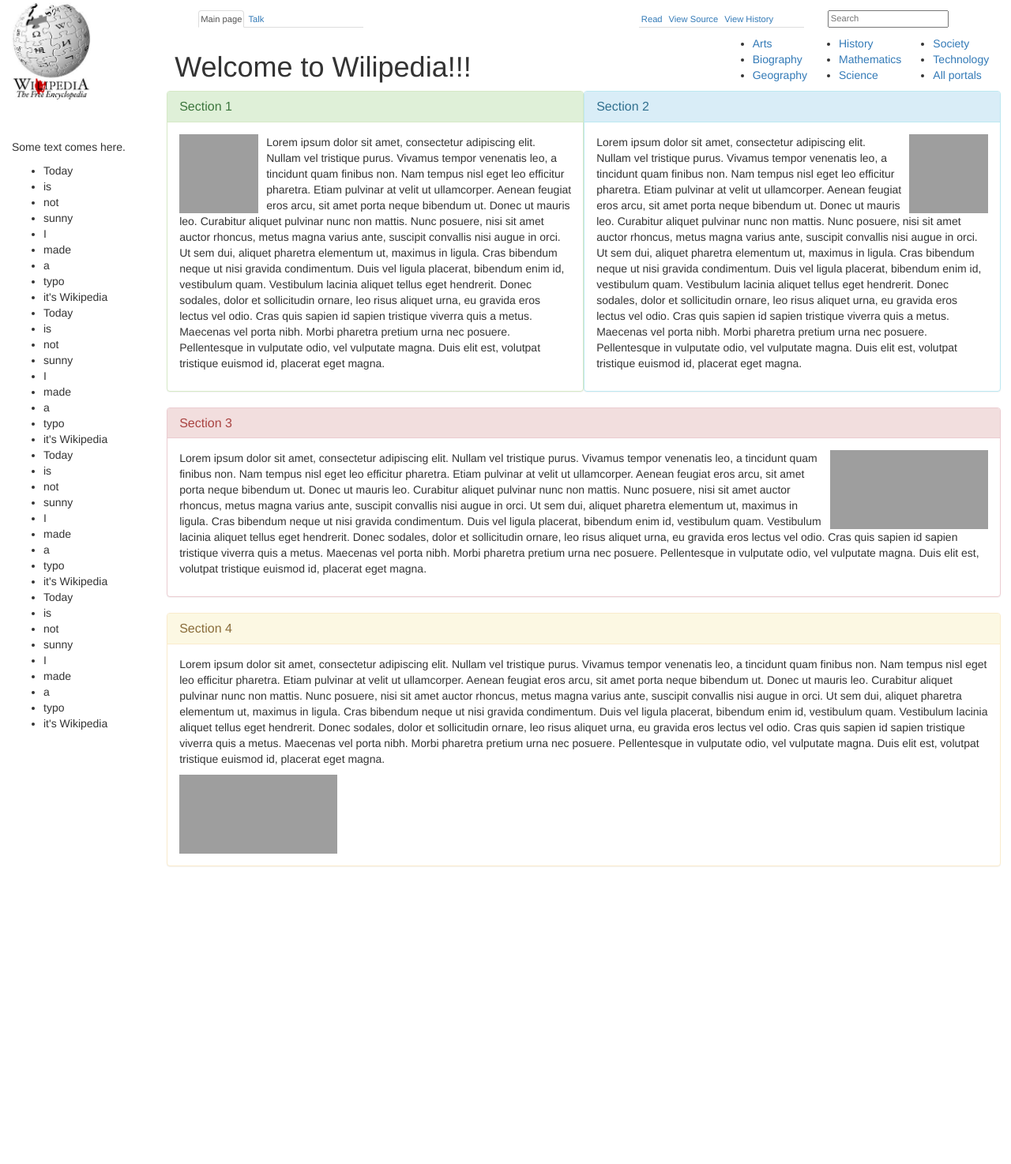
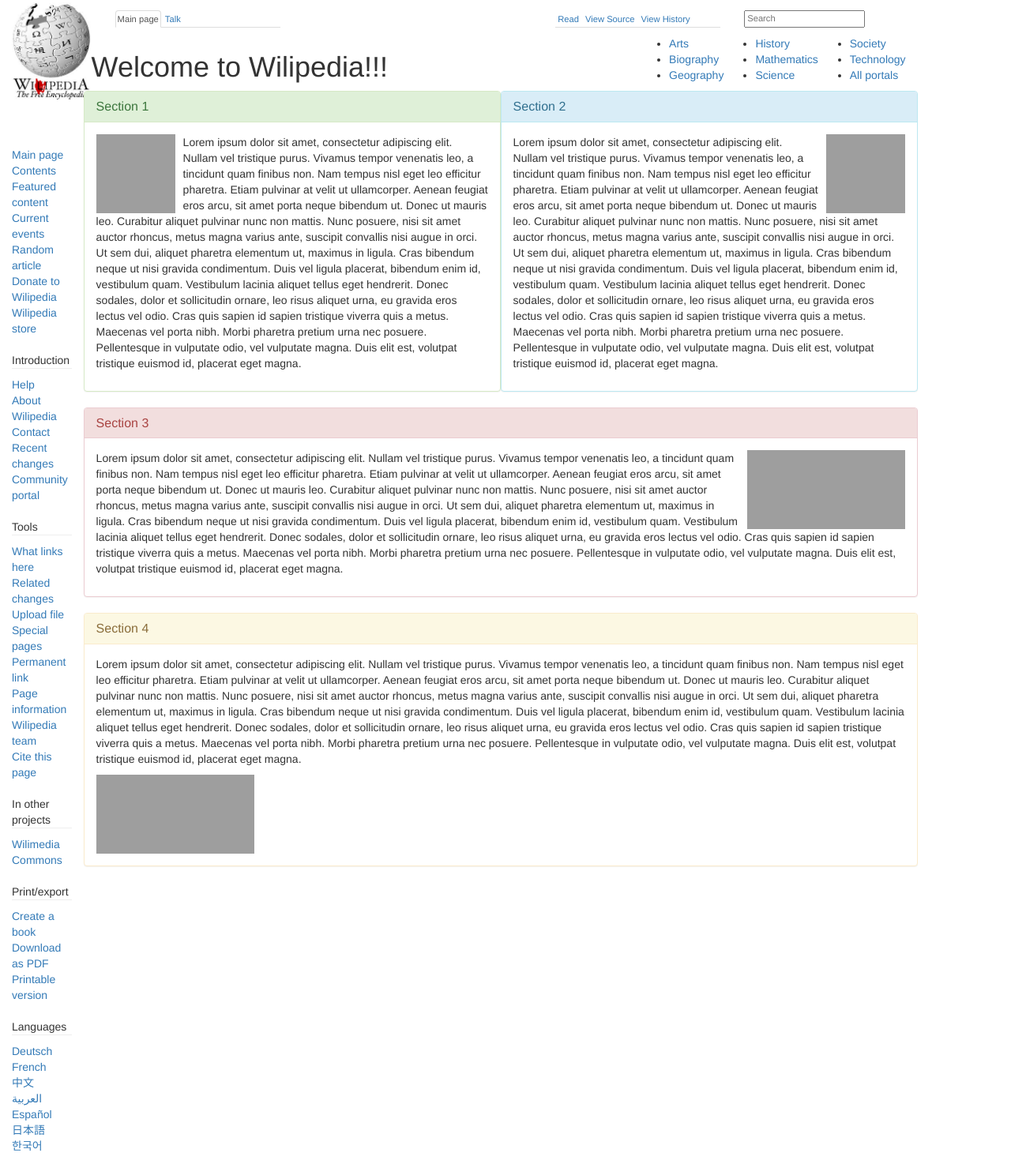
Before and after one commit to misakimichy/wilipedia, a plain HTML site: page index.html in a window 1280 px wide. Shown: the part 17-1491 px from the top of the page at 79% size. Before the commit the page ends 1134 px from the top, so only its background shows below. Drawn offline with Linux system fonts and the light colour scheme; grey boxes are pictures that could not be loaded.

Commit message:
Feat: Add contents and styles for sidebar.

```diff
--- a/css/styles.css
+++ b/css/styles.css
@@ -6,6 +6,19 @@
 .logo {
   width: 100px;
   margin-bottom: 50px;
+}
+
+.sidebar > ul {
+  list-style: none;
+  padding: 10px 0;
+  line-height: 20px;
+}
+.sidebar > p {
+  margin: 0;
+}
+
+.sidebar > hr {
+  margin: 0;
 }
 
 #top-nav {
--- a/index.html
+++ b/index.html
@@ -9,48 +9,61 @@
   <body>
     <div class="container">
       <div class="row">
-        <div class="col-md-2">
+        <div class="col-md-1 sidebar">
           <img class="logo" src="img/logo.png">
-          <p>Some text comes here.</p>
           <ul>
-            <li>Today</li>
-            <li>is</li>
-            <li>not</li>
-            <li>sunny</li>
-            <li>I</li>
-            <li>made</li>
-            <li>a</li>
-            <li>typo</li>
-            <li>it's Wikipedia</li>
-            <li>Today</li>
-            <li>is</li>
-            <li>not</li>
-            <li>sunny</li>
-            <li>I</li>
-            <li>made</li>
-            <li>a</li>
-            <li>typo</li>
-            <li>it's Wikipedia</li>
-            <li>Today</li>
-            <li>is</li>
-            <li>not</li>
-            <li>sunny</li>
-            <li>I</li>
-            <li>made</li>
-            <li>a</li>
-            <li>typo</li>
-            <li>it's Wikipedia</li>
-            <li>Today</li>
-            <li>is</li>
-            <li>not</li>
-            <li>sunny</li>
-            <li>I</li>
-            <li>made</li>
-            <li>a</li>
-            <li>typo</li>
-            <li>it's Wikipedia</li>
+            <li><a href="#">Main page</a></li>
+            <li><a href="#">Contents</a></li>
+            <li><a href="#">Featured content</a></li>
+            <li><a href="#">Current events</a></li>
+            <li><a href="#">Random article</a></li>
+            <li><a href="#">Donate to Wilipedia</a></li>
+            <li><a href="#">Wilipedia store</a></li>
           </ul>
-
+          <p>Introduction</p>
+          <hr>
+          <ul>
+              <li><a href="#">Help</a></li>
+              <li><a href="#">About Wilipedia</a></li>
+              <li><a href="#">Contact</a></li>
+              <li><a href="#">Recent changes</a></li>
+              <li><a href="#">Community portal</a></li>
+          </ul>
+          <p>Tools</p>
+          <hr>
+          <ul>
+            <li><a href="#">What links here</a></li>
+            <li><a href="#">Related changes</a></li>
+            <li><a href="#">Upload file</a></li>
+            <li><a href="#">Special pages</a></li>
+            <li><a href="#">Permanent link</a></li>
+            <li><a href="#">Page information</a></li>
+            <li><a href="#">Wilipedia team</a></li>
+            <li><a href="#">Cite this page</a></li>
+          </ul>
+          <p>In other projects</p>
+          <hr>
+          <ul>
+            <li><a href="#">Wilimedia Commons</a></li>
+          </ul>
+          <p>Print/export</p>
+          <hr>
+          <ul>
+            <li><a href="#">Create a book</a></li>
+            <li><a href="#">Download as PDF</a></li>
+            <li><a href="#">Printable version</a></li>
+          </ul>
+          <p>Languages</p>
+          <hr>
+          <ul>
+            <li><a href="#">Deutsch</a></li>
+            <li><a href="#">French</a></li>
+            <li><a href="#">中文</a></li>
+            <li><a href="#">العربية</a></li>
+            <li><a href="#">Español</a></li>
+            <li><a href="#">日本語</a></li>
+            <li><a href="#">한국어</a></li>
+          </ul>
         </div>
         <div class="col-md-10">
           <div class="row" id="top-nav">
```
